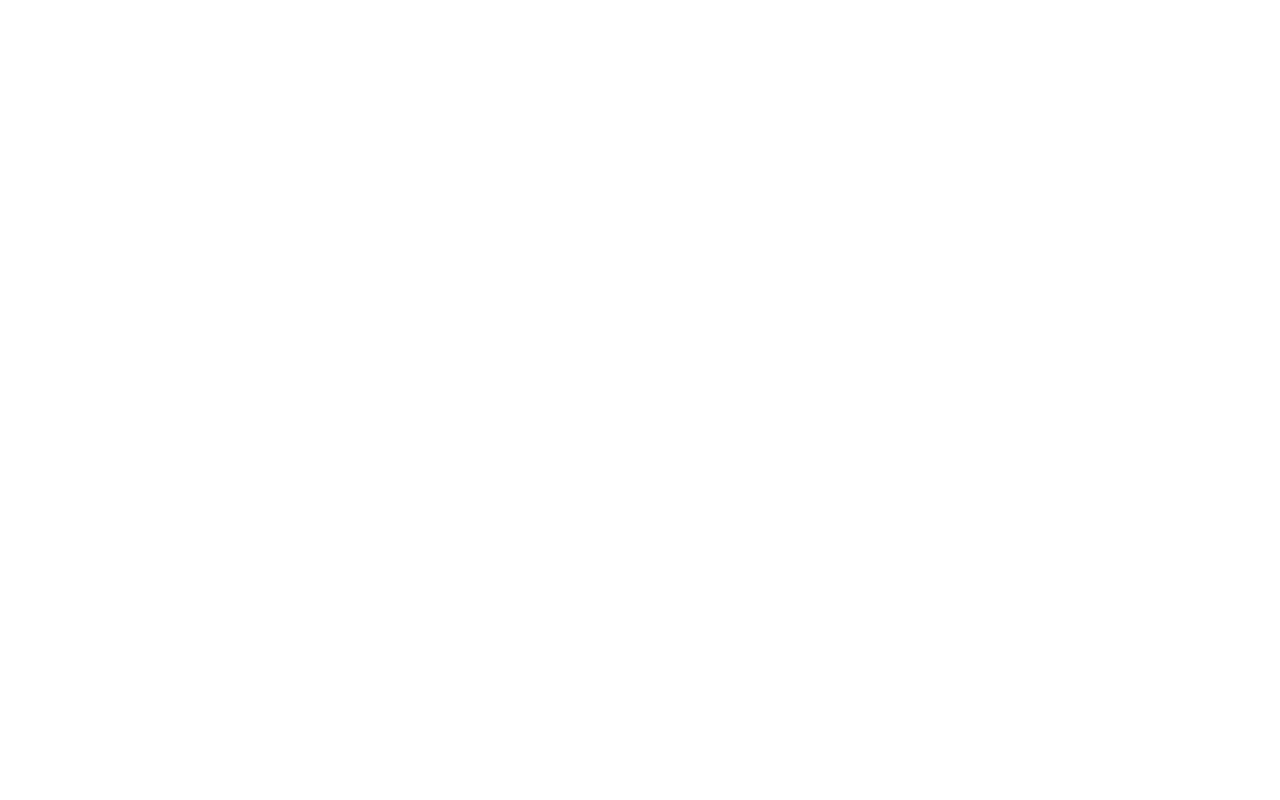
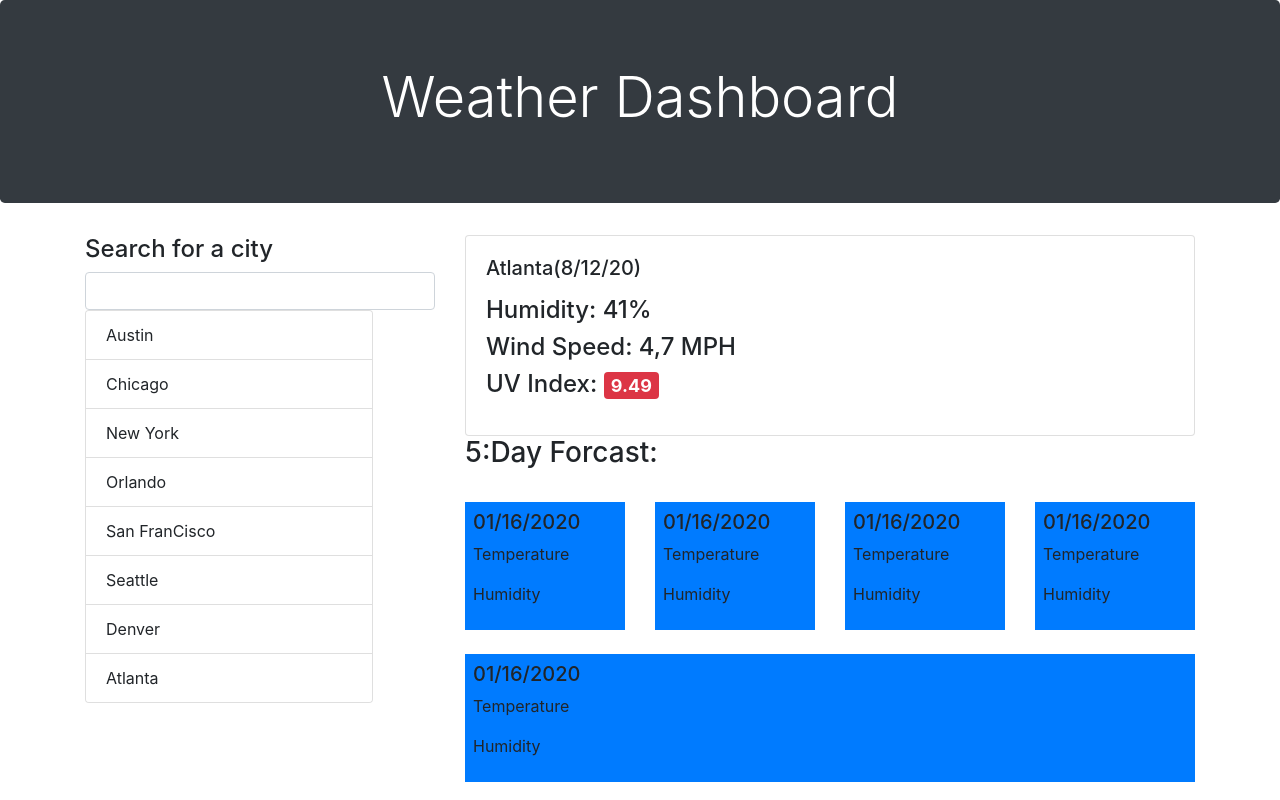
Before and after one commit to Giselesoubeiga/Weather-Dashboard, a plain HTML site: page index.html in a window 1280 px wide. Drawn offline with nearby package versions, Linux system fonts and the light colour scheme.

Commit message:
first design

```diff
--- a/index.html
+++ b/index.html
@@ -4,7 +4,92 @@
     <meta charset="UTF-8">
     <meta name="viewport" content="width=device-width, initial-scale=1.0">
     <meta http-equiv="X-UA-Compatible" content="ie=edge">
+    <link rel="stylesheet" href="https://stackpath.bootstrapcdn.com/bootstrap/4.4.1/css/bootstrap.min.css" integrity="sha384-Vkoo8x4CGsO3+Hhxv8T/Q5PaXtkKtu6ug5TOeNV6gBiFeWPGFN9MuhOf23Q9Ifjh" crossorigin="anonymous">
 
+<link rel="stylesheet" href="assets/css/style.css" />
+    <title>Weather Dashboard</title>
+</head>
+<body>
+    <div class="jumbotron text-white bg-dark ">
+        <h1 class="display-4 text-center ">Weather Dashboard</h1>
+      </div>
+      <div class="container">
+        <div class="row">
+            <div class="col-md-4">
+                <h4>Search for a city</h4>
+                <input class="form-control" type="text"/>
+                <div class="card" style="width: 18rem;">
+                    <ul class="list-group list-group-flush">
+                      <li class="list-group-item">Austin</li>
+                      <li class="list-group-item">Chicago</li>
+                      <li class="list-group-item">New York</li>
+                      <li class="list-group-item">Orlando</li>
+                      <li class="list-group-item">San FranCisco</li>
+                      <li class="list-group-item">Seattle</li>
+                      <li class="list-group-item">Denver</li>
+                      <li class="list-group-item">Atlanta</li>
+                    </ul>
+                  </div>
+            </div>
+
+            <div class="col md-8">
+                <div class="card">
+                    <div class="card-body">
+                        <h5 class="card-title" id="cityName">Atlanta(8/12/20)</h5>
+                        <p class="card-text">
+                            <h4>Humidity: <span id="humiditySet">41%</span></h4>
+                            <h4>Wind Speed: <span id="windSet">4,7 MPH</span></h4>
+                            <h4>UV Index: <span id="uvSet" class="badge badge-danger">9.49</span></h4>
+                        </p>
+                    </div>
+            </div>
+            <div class="row">
+                <div class="col-lg-12">
+                    <h3>5:Day Forcast:</h3>
+
+                </div>
+            </div>
+            <div class="row">
+                <div class="col">
+                    <div class="bg-primary p-2 mt-4">
+                        <h5>01/16/2020</h5>
+                        <p>Temperature</p>
+                        <P>Humidity</P>
+                    </div>
+                </div>
+                <div class="col">
+                     <div class="bg-primary p-2 mt-4 ">
+                        <h5>01/16/2020</h5>
+                        <p>Temperature</p>
+                        <P>Humidity</P>
+                    </div>
+                </div>
+                <div class="col">
+                     <div class="bg-primary p-2 mt-4">
+                        <h5>01/16/2020</h5>
+                        <p>Temperature</p>
+                        <P>Humidity</P>
+                    </div>
+                </div>
+                <div class="col">
+                     <div class="bg-primary p-2 mt-4">
+                        <h5>01/16/2020</h5>
+                        <p>Temperature</p>
+                        <P>Humidity</P>
+                    </div>
+                </div>
+                <div class="col">
+                     <div class="bg-primary p-2 mt-4">
+                        <h5>01/16/2020</h5>
+                        <p>Temperature</p>
+                        <P>Humidity</P>
+                    </div>
+                </div>
+            </div>
+
+        </div>
+
+    </div>
     <script src="https://cdnjs.cloudflare.com/ajax/libs/jquery/3.4.1/jquery.min.js"></script>
     <script src="https://cdn.jsdelivr.net/npm/popper.js@1.16.0/dist/umd/popper.min.js"></script>
     <script src="https://stackpath.bootstrapcdn.com/bootstrap/4.4.1/js/bootstrap.min.js"></script>
```
